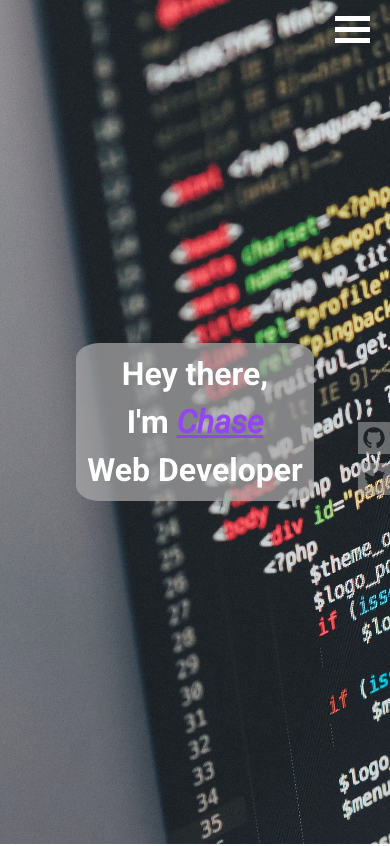
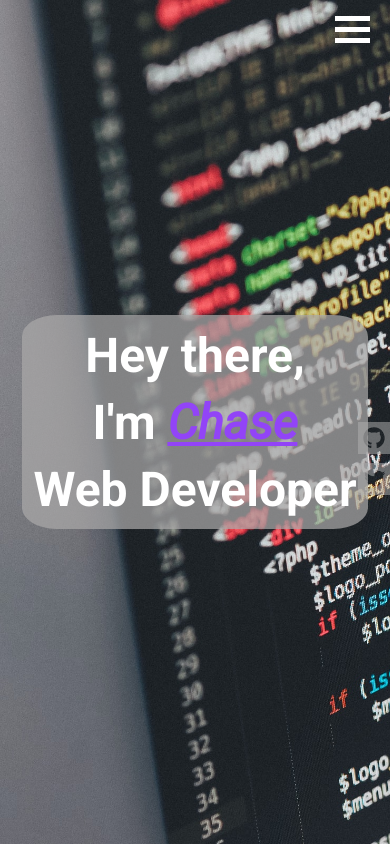
Before and after one commit to wickettc/portfolio, a React (Create React App) app: page / in a window 390 px wide. Shown: the top 846 px of the page. Built offline with nearby package versions, Linux system fonts and the light colour scheme.

Commit message:
style updates

```diff
--- a/public/index.html
+++ b/public/index.html
@@ -5,7 +5,7 @@
         <link rel="icon" href="%PUBLIC_URL%/favicon.ico" />
         <meta
             name="viewport"
-            content="width=device-width, initial-scale=1 minimum-scale=1, maximum-scale=1"
+            content="width=device-width, initial-scale=1, minimum-scale=1, maximum-scale=1"
         />
         <meta name="theme-color" content="#000000" />
         <meta
--- a/src/css/Home.css
+++ b/src/css/Home.css
@@ -25,7 +25,7 @@
     justify-content: center;
     align-items: flex-start;
     color: white;
-    font-size: 2.2rem;
+    font-size: 2.3rem;
     padding-left: 3%;
 }
 
@@ -218,13 +218,13 @@
     }
 }
 
-@media only screen and (min-width: 768px) and (max-width: 950px) {
+@media only screen and (min-width: 769px) and (max-width: 950px) {
     .home-title {
         font-size: 1.2rem;
     }
 }
 
-@media only screen and (max-width: 767px) {
+@media only screen and (max-width: 768px) {
     .home-container {
         flex-direction: column;
         justify-content: center;
@@ -237,7 +237,7 @@
         width: 100vw;
         padding: 0;
         text-align: center;
-        font-size: 1.5rem;
+        font-size: 2rem;
         align-items: center;
     }
 
@@ -277,7 +277,7 @@
 
 @media only screen and (max-width: 420px) {
     .home-title {
-        font-size: 1rem;
+        font-size: 1.5rem;
     }
 
     .home-page-continued h2 {
--- a/src/css/ProjectCard.css
+++ b/src/css/ProjectCard.css
@@ -61,6 +61,12 @@
     background-color: white;
 }
 
+@media only screen and (min-width: 1200px) {
+    .project-card-title {
+        font-size: 3rem;
+    }
+}
+
 @media only screen and (max-width: 600px) {
     .project-right-container {
         font-size: 1.5rem;
--- a/src/css/Projects.css
+++ b/src/css/Projects.css
@@ -50,6 +50,7 @@
 }
 
 .proj-skill {
+    font-size: 1.3rem;
     border: 1px solid white;
     width: 100%;
     margin: 2px;
@@ -60,7 +61,7 @@
 }
 
 .proj-skill:hover {
-    transform: scale(1.2) perspective(1px);
+    transform: scale(1.1) perspective(1px);
     border: 1px solid black;
     color: black;
     background-color: white;
--- a/src/pages/Home.js
+++ b/src/pages/Home.js
@@ -15,7 +15,7 @@ const Home = () => {
                             Hey there,
                         </span>
                         <span className="home-break home-second">
-                            I'm <span className="my-name">Chase</span>
+                            I'm <span className="my-name">Chase </span>
                         </span>
                         <span className="home-break home-third">
                             Web Developer
```
Also changed, not shown: 1 other file (tests, documents, lock files or other folders).
